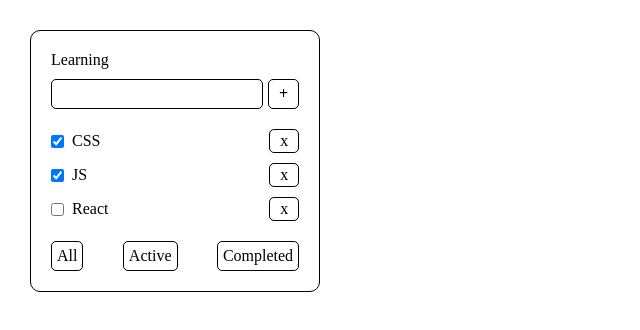
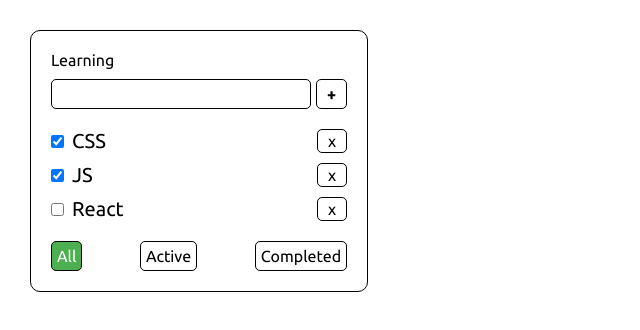
Before and after one commit to AntonKrivelo/TodoListTS, a React (Create React App) app: page / in a window 1280 px wide. Shown: the top 330 px of the page, without its empty margins (0-640 px from the left). Built offline with nearby package versions, Linux system fonts and the light colour scheme.

Commit message:
added active filter buttons

```diff
--- a/public/index.html
+++ b/public/index.html
@@ -8,7 +8,13 @@
     <meta name="description" content="Web site created using create-react-app" />
     <link rel="apple-touch-icon" href="%PUBLIC_URL%/logo192.png" />
     <link rel="manifest" href="%PUBLIC_URL%/manifest.json" />
-    <title>React App</title>
+    <link rel="preconnect" href="https://fonts.googleapis.com" />
+    <link rel="preconnect" href="https://fonts.gstatic.com" crossorigin />
+    <link
+      href="https://fonts.googleapis.com/css2?family=Roboto:ital,wght@0,100..900;1,100..900&family=Ubuntu:ital,wght@0,300;0,400;0,500;0,700;1,300;1,400;1,500;1,700&display=swap"
+      rel="stylesheet"
+    />
+    <title>Todo app</title>
   </head>
   <body>
     <noscript>You need to enable JavaScript to run this app.</noscript>
--- a/src/App.tsx
+++ b/src/App.tsx
@@ -12,6 +12,8 @@
   ]);
 
   const [filter, setFilter] = useState<FilterValuesType>('all'); // фильтрация по выполненным и не выполненным
+
+  console.log(filter);
 
   //для фильтрации
   let tasksForToDoList = tasks;
@@ -40,6 +42,7 @@
         removeTask={removeTask}
         tasks={tasksForToDoList}
         title="Learning"
+        filter={filter}
       />
     </div>
   );
--- a/src/Components/Todolist/Todolist.css
+++ b/src/Components/Todolist/Todolist.css
@@ -31,6 +31,11 @@
   border-radius: 5px;
 }
 
+.change__btn.active {
+  background-color: #4caf50; /* зелёная подсветка */
+  color: white;
+}
+
 .todo__item {
   display: flex;
   align-items: center; /* выравнивание по вертикали */
@@ -40,6 +45,7 @@
 .todo__title {
   flex: 1; /* занимает всё свободное место */
   margin: 0 8px; /* отступы от чекбокса и кнопки */
+  font-size: 20px;
 }
 .delete-btn {
   border: 1px solid black;
--- a/src/Components/Todolist/Todolist.tsx
+++ b/src/Components/Todolist/Todolist.tsx
@@ -12,6 +12,7 @@
   tasks: Array<TaskType>;
   removeTask: (idRemove: number) => void;
   changeFilter: (value: FilterValuesType) => void;
+  filter: FilterValuesType;
 };
 
 const Todolist = (props: PropsType) => {
@@ -34,13 +35,22 @@
         ))}
       </ul>
       <div className="change__buttons">
-        <button className="change__btn" onClick={() => props.changeFilter('all')}>
+        <button
+          className={`change__btn ${props.filter === 'all' ? 'active' : ''}`}
+          onClick={() => props.changeFilter('all')}
+        >
           All
         </button>
-        <button className="change__btn" onClick={() => props.changeFilter('active')}>
+        <button
+          className={`change__btn ${props.filter === 'active' ? 'active' : ''}`}
+          onClick={() => props.changeFilter('active')}
+        >
           Active
         </button>
-        <button className="change__btn" onClick={() => props.changeFilter('completed')}>
+        <button
+          className={`change__btn ${props.filter === 'completed' ? 'active' : ''}`}
+          onClick={() => props.changeFilter('completed')}
+        >
           Completed
         </button>
       </div>
--- a/src/index.css
+++ b/src/index.css
@@ -1 +1,7 @@
 @import url(reset.css);
+
+* {
+  font-family: 'Ubuntu', sans-serif;
+  font-optical-sizing: auto;
+  font-style: normal;
+}
```
